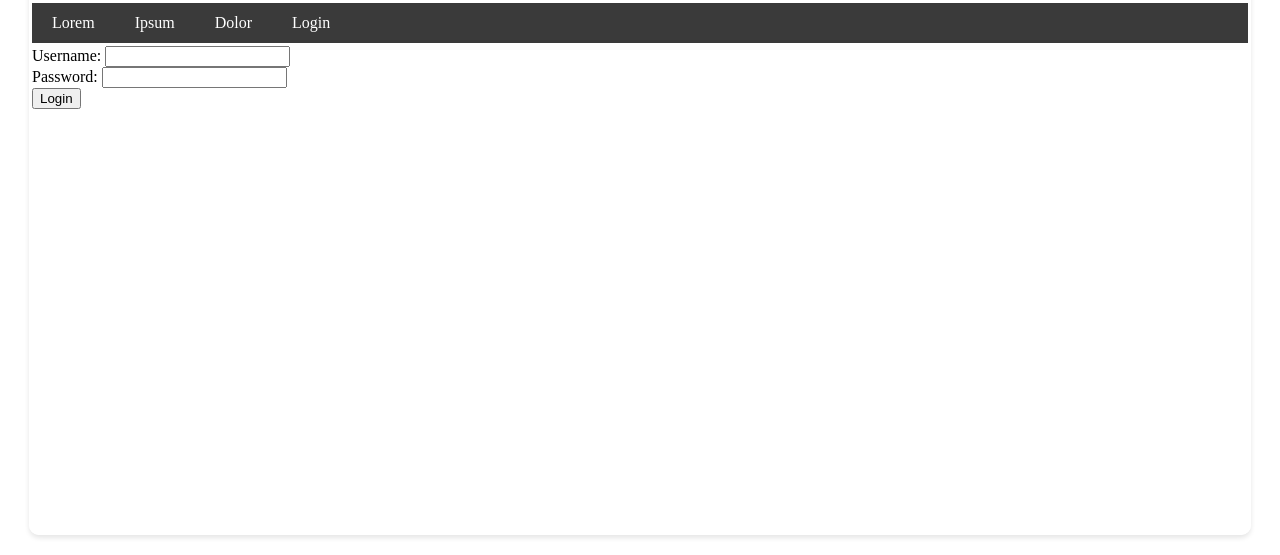
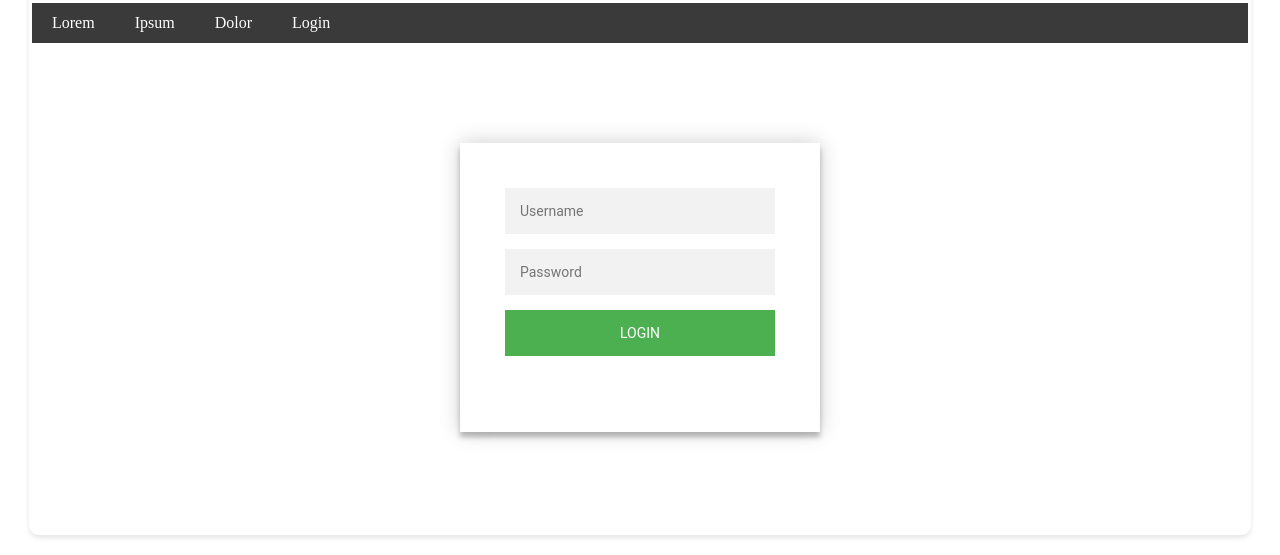
Before and after one commit to mishadokter/Project-2.2, a PHP site: page /login.php in a window 1280 px wide. Shown: the part 245-800 px from the top of the page. Run offline with PHP 8.4, Linux system fonts and the light colour scheme.

Commit message:
Improved the login form

```diff
--- a/login.php
+++ b/login.php
@@ -2,23 +2,14 @@
 	include 'inc/head.php';
 	include 'inc/nav.php';
 ?>
-<!DOCTYPE html>
-<html lang="en">
-<head>
-	<meta charset="UTF-8">
-	<title>UNWDMI | Login</title>
-</head>
-<body>
-	<div class='logincontainer'>
-		<form action="controllers/loginhandler.php" method="POST">
-			<label for="username">Username: </label>
-			<input type="text" name="username">
-			<br>
-			<label for="password">Password: </label>
-			<input type="password" name="password">
-			<br>
-			<input type="submit" value="Login">
-		</form>
+	<div class="login-page">
+		<div class="form">
+			<form action="controllers/loginhandler.php" method="POST">
+				<input type="text" name="username" placeholder="Username" required>
+				<input type="password" name="password" placeholder="Password" required>
+				<input type="submit" name="login" class="submitForm" value="Login">
+			</form>
+		</div>
 	</div>
 </body>
 </html>
```
